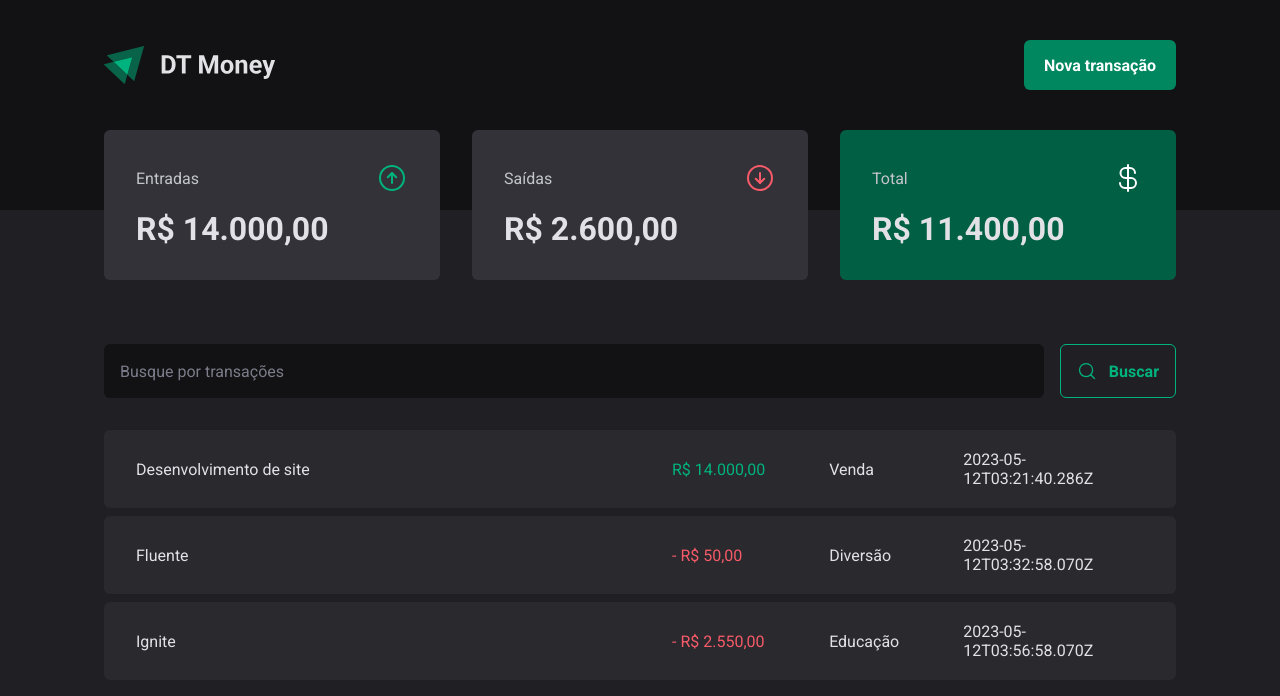
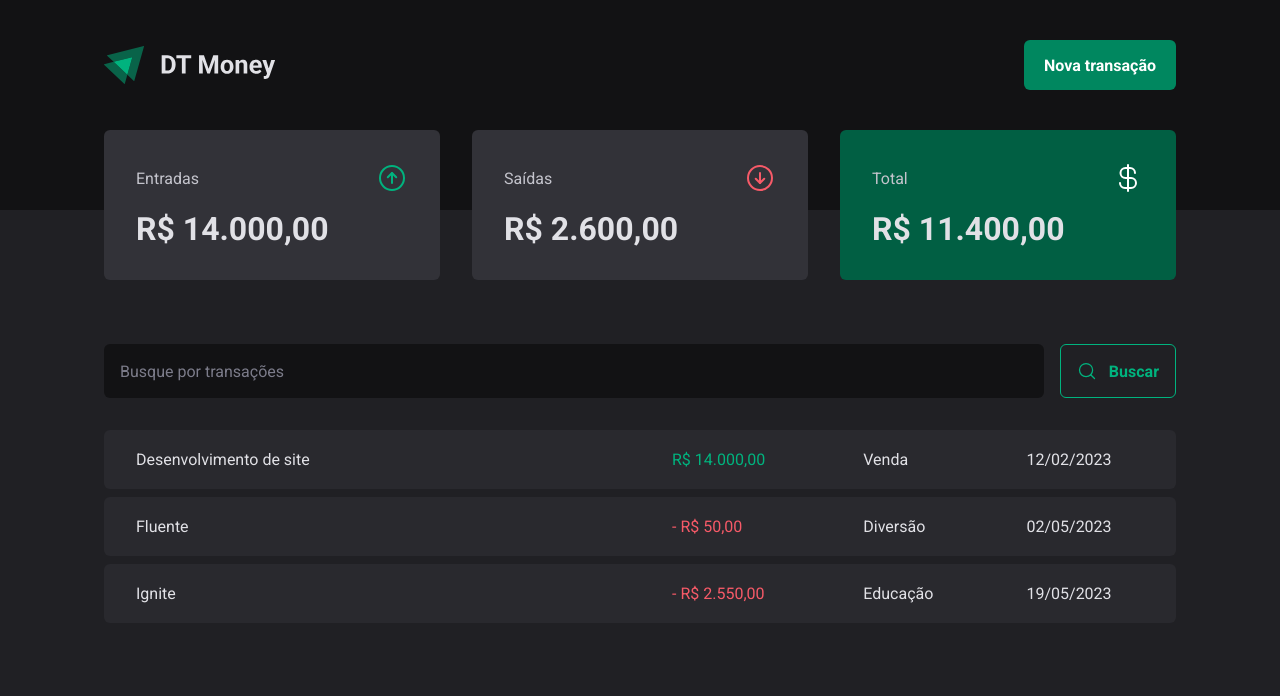
Before and after one commit to luarakerlen/dt-money, a React (Vite) app: page / in a window 1280 px wide. Shown: the top 696 px of the page. Built offline with nearby package versions, Linux system fonts and the light colour scheme; data requests are answered from the project's data file.

Commit message:
chore: format date

```diff
--- a/server.json
+++ b/server.json
@@ -6,7 +6,7 @@
       "type": "income",
       "category": "Venda",
       "price": 14000,
-      "createdAt": "2023-05-12T03:21:40.286Z"
+      "createdAt": "2023-02-12T03:21:40.286Z"
     },
     {
       "id": 2,
@@ -14,7 +14,7 @@
       "type": "outcome",
       "category": "Diversão",
       "price": 50,
-      "createdAt": "2023-05-12T03:32:58.070Z"
+      "createdAt": "2023-05-02T03:32:58.070Z"
     },
     {
       "id": 3,
@@ -22,7 +22,7 @@
       "type": "outcome",
       "category": "Educação",
       "price": 2550,
-      "createdAt": "2023-05-12T03:56:58.070Z"
+      "createdAt": "2023-05-19T03:56:58.070Z"
     }
   ]
 }
--- a/src/pages/Transactions/index.tsx
+++ b/src/pages/Transactions/index.tsx
@@ -1,7 +1,7 @@
 import { useContext } from 'react';
 import { Header, Summary } from '../../components';
 import { TransactionsContext } from '../../contexts/TransactionsContext';
-import { priceFormatter } from '../../utils/formatter';
+import { dateFormatter, priceFormatter } from '../../utils/formatter';
 import { SearchForm } from './components';
 import {
 	PriceHighlight,
@@ -32,7 +32,9 @@ export function Transactions() {
 										</PriceHighlight>
 									</td>
 									<td>{transaction.category}</td>
-									<td>{transaction.createdAt}</td>
+									<td>
+										{dateFormatter.format(new Date(transaction.createdAt))}
+									</td>
 								</tr>
 							);
 						})}
```
